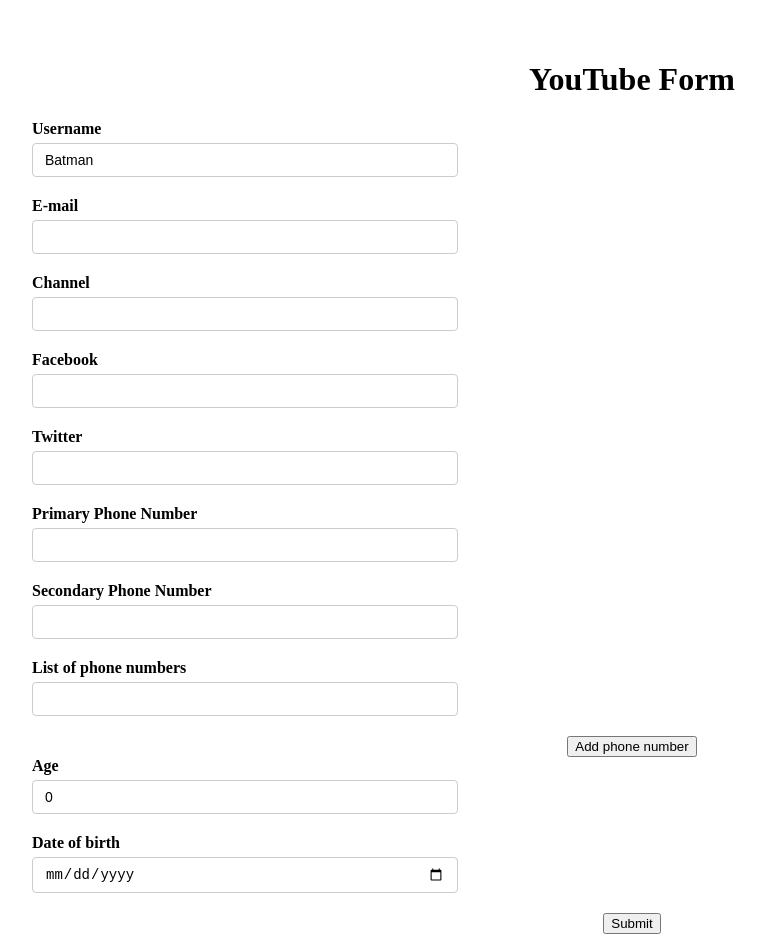
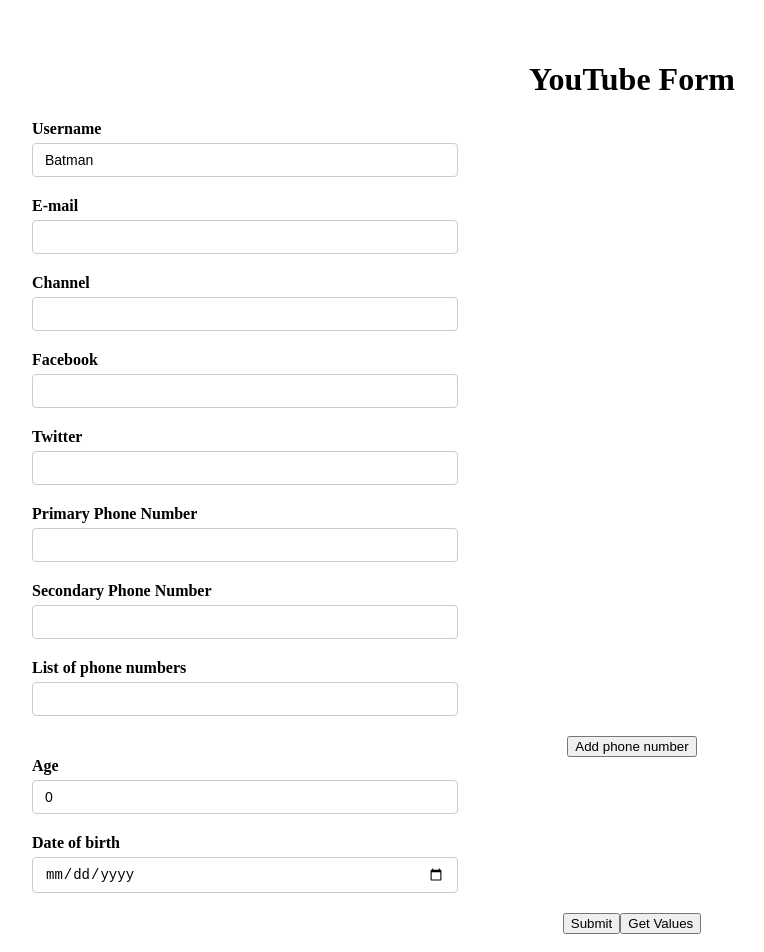
Before and after one commit to itgrad07/rhf-codevolution, a React (Vite) app: page / in a window 1280 px wide. Shown: the top 952 px of the page, without its empty margins (8-772 px from the left). Built offline with nearby package versions, Linux system fonts and the light colour scheme; the HTML template or start-up script is replaced by a standard one.

Commit message:
18 getValues

```diff
--- a/src/components/YouTubeForm.tsx
+++ b/src/components/YouTubeForm.tsx
@@ -17,7 +17,7 @@
 };
 
 const YouTubeForm = () => {
-  const { register, control, handleSubmit, formState, watch } =
+  const { register, control, handleSubmit, formState, watch, getValues } =
     useForm<FormValues>({
       defaultValues: {
         username: "Batman",
@@ -76,6 +76,13 @@
       subscription.unsubscribe();
     };
   }, [watch]);
+
+  const handleGetValues = () => {
+    console.log("form", getValues());
+    console.log("field", getValues("social"));
+    console.log("nested field", getValues("social.twitter"));
+    console.log("fields", getValues(["username", "channel"]));
+  };
 
   return (
     <div>
@@ -213,6 +220,9 @@
         </div>
 
         <button>Submit</button>
+        <button type="button" onClick={handleGetValues}>
+          Get Values
+        </button>
       </form>
       <DevTool control={control} />
     </div>
```
